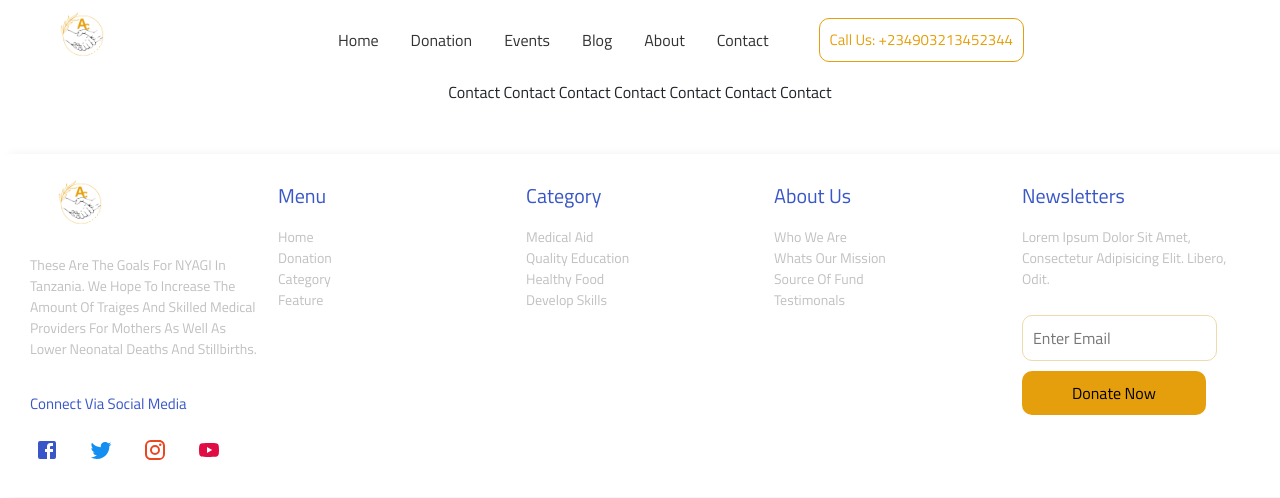
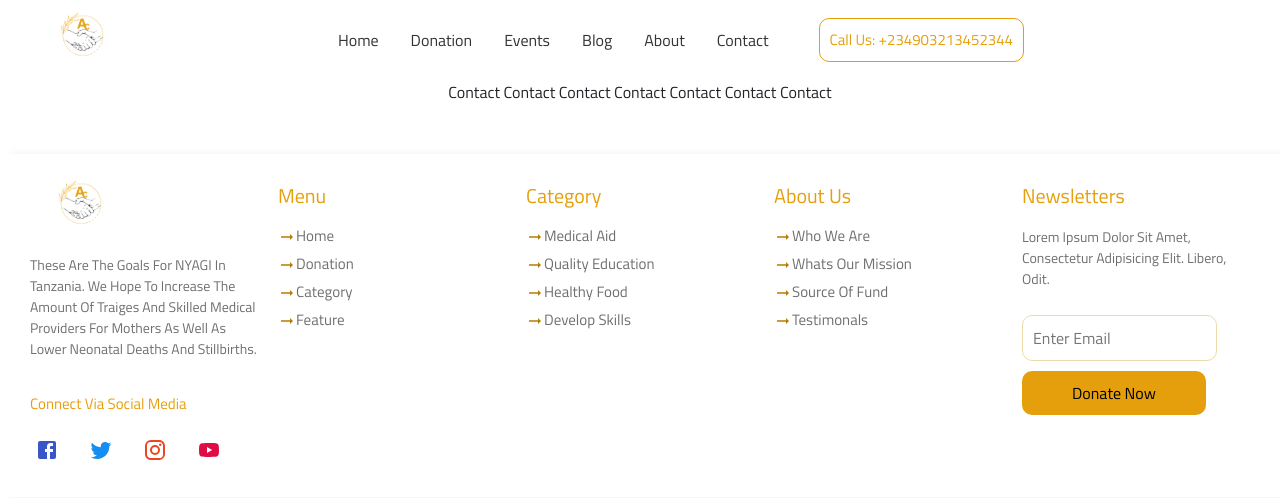
Before and after one commit to 12philip34/charity-website, a React (Create React App) app: page /contact in a window 1280 px wide. Shown: the top 498 px of the page. Built offline with nearby package versions, Linux system fonts and the light colour scheme.

Commit message:
Updated the navbar and footer

```diff
--- a/public/index.html
+++ b/public/index.html
@@ -2,7 +2,7 @@
 <html lang="en">
   <head>
     <meta charset="utf-8" />
-    <link rel="icon" href="%PUBLIC_URL%/favicon.ico" />
+    <link rel="icon" type="icon" href="./logo.png" />
     <meta name="viewport" content="width=device-width, initial-scale=1" />
     <meta name="theme-color" content="#000000" />
     <meta
@@ -10,35 +10,12 @@
       content="Web site created using create-react-app"
     />
     <link rel="apple-touch-icon" href="%PUBLIC_URL%/logo192.png" />
-    <!--
-      manifest.json provides metadata used when your web app is installed on a
-      user's mobile device or desktop. See https://developers.google.com/web/fundamentals/web-app-manifest/
-    -->
     <link rel="manifest" href="%PUBLIC_URL%/manifest.json" />
-    <!--
-      Notice the use of %PUBLIC_URL% in the tags above.
-      It will be replaced with the URL of the `public` folder during the build.
-      Only files inside the `public` folder can be referenced from the HTML.
-
-      Unlike "/favicon.ico" or "favicon.ico", "%PUBLIC_URL%/favicon.ico" will
-      work correctly both with client-side routing and a non-root public URL.
-      Learn how to configure a non-root public URL by running `npm run build`.
-    -->
-    <title>React App</title>
+    <title>CharityHeal</title>
   </head>
   <body>
     <noscript>You need to enable JavaScript to run this app.</noscript>
     <div id="root"></div>
-    <!--
-      This HTML file is a template.
-      If you open it directly in the browser, you will see an empty page.
-
-      You can add webfonts, meta tags, or analytics to this file.
-      The build step will place the bundled scripts into the <body> tag.
-
-      To begin the development, run `npm start` or `yarn start`.
-      To create a production bundle, use `npm run build` or `yarn build`.
-    -->
   </body>
   <link href="https://cdn.jsdelivr.net/npm/bootstrap@5.0.2/dist/css/bootstrap.min.css" rel="stylesheet" integrity="sha384-EVSTQN3/azprG1Anm3QDgpJLIm9Nao0Yz1ztcQTwFspd3yD65VohhpuuCOmLASjC" crossorigin="anonymous">
   <script src="https://cdn.jsdelivr.net/npm/bootstrap@5.0.2/dist/js/bootstrap.bundle.min.js" integrity="sha384-MrcW6ZMFYlzcLA8Nl+NtUVF0sA7MsXsP1UyJoMp4YLEuNSfAP+JcXn/tWtIaxVXM" crossorigin="anonymous"></script>
--- a/src/Components/Footer/index.jsx
+++ b/src/Components/Footer/index.jsx
@@ -5,7 +5,7 @@ import TwitterIcon from '@mui/icons-material/Twitter';
 import InstagramIcon from '@mui/icons-material/Instagram';
 import YouTubeIcon from '@mui/icons-material/YouTube';
 import logo from'../../Images/A-removebg-preview.png'
-
+import ArrowRightAltIcon from '@mui/icons-material/ArrowRightAlt';
 
 const Footer = () => {
     const FaceBook ={
@@ -19,6 +19,11 @@ const Footer = () => {
     }
     const Youtube ={
         color: '#e00c44'
+    }
+
+    const FooterArrow ={
+        color: '#b67c05',
+        fontSize: '18px'
     }
 
     return (
@@ -47,28 +52,28 @@ const Footer = () => {
                  data-aos-offset="200"
                  data-aos-easing="ease-in-sine" className={style.columnTwo}>
                 <h2>menu</h2>
-                <a href='/'>home</a>
-                <a href='/donation'>donation</a>
-                <a href='/blog'>category</a>
-                <a href='/event'>feature</a>
+                <h6><ArrowRightAltIcon style={FooterArrow} /><a href='/'>home</a></h6>
+                <h6><ArrowRightAltIcon style={FooterArrow} /><a href='/donation'>donation</a></h6>
+                <h6><ArrowRightAltIcon style={FooterArrow} /><a href='/blog'>category</a></h6>
+                <h6><ArrowRightAltIcon style={FooterArrow} /><a href='/event'>feature</a></h6>
             </div>
             <div data-aos="fade-right"
                  data-aos-offset="300"
                  data-aos-easing="ease-in-sine" className={style.columnThree}>
                 <h2>category</h2>
-                <a href='#'>medical aid</a>
-                <a href='#'>quality education</a>
-                <a href='#'>healthy food</a>
-                <a href='#'>develop skills</a>
+                <h6><ArrowRightAltIcon style={FooterArrow} /><a href='#'>medical aid</a></h6>
+                <h6><ArrowRightAltIcon style={FooterArrow} /><a href='#'>quality education</a></h6>
+               <h6> <ArrowRightAltIcon style={FooterArrow} /><a href='#'>healthy food</a></h6>
+               <h6> <ArrowRightAltIcon style={FooterArrow} /><a href='#'>develop skills</a></h6>
             </div>
             <div data-aos="fade-right"
                  data-aos-offset="200"
                  data-aos-easing="ease-in-sine" className={style.columnFour}>
                 <h2>about us</h2>
-                <a href='#'>who we are</a>
-                <a href='#'>whats our mission</a>
-                <a href='#'>source of fund</a>
-                <a href='#'>testimonals</a>
+                <h6><ArrowRightAltIcon style={FooterArrow} /><a href='#'>who we are</a></h6>
+                <h6><ArrowRightAltIcon style={FooterArrow} /><a href='#'>whats our mission</a></h6>
+               <h6> <ArrowRightAltIcon style={FooterArrow} /><a href='#'>source of fund</a></h6>
+               <h6> <ArrowRightAltIcon style={FooterArrow} /><a href='#'>testimonals</a></h6>
             </div>
             <div data-aos="fade-right"
                  data-aos-offset="100"
--- a/src/Components/Footer/style.module.css
+++ b/src/Components/Footer/style.module.css
@@ -48,6 +48,7 @@
 .columnOne h5{
     font-size: 15px;
     margin: 20px 0;
+    color: var(--secondaryColor);
 }
 
 .columnOne span{
@@ -76,7 +77,7 @@
 .columnOne p,
 .columnFive p
 {
-    color: rgba(169, 169, 169, 0.73);
+    color: rgba(0, 0, 0, 0.57);
     font-size: 14px;
     transition: 0.5s;
 }
@@ -86,8 +87,8 @@
 .columnThree a,
 .columnFour a
 {
-    color: rgba(169, 169, 169, 0.73);
-    font-size: 14px;
+    color: rgba(0, 0, 0, 0.57);
+    font-size: 15px;
     transition: 0.5s;
     text-decoration: none;
 }
@@ -99,6 +100,7 @@
 .columnFive h2 {
     font-size: 20px;
     padding-bottom: 10px;
+    color: var(--secondaryColor);
 }
 
 .columnFive input{
@@ -134,9 +136,6 @@
     }
 
     .columnOne p,
-    .columnTwo p,
-    .columnThree p,
-    .columnFour p,
     .columnFive p
     {
         color: whitesmoke;
@@ -150,5 +149,17 @@
     .footerBtn:hover{
         color: #7c5808;
     }
+    .columnTwo a,
+    .columnThree a,
+    .columnFour a
+    {
+     color: whitesmoke;
+    }
 
+    .columnTwo a:hover,
+    .columnThree a:hover,
+    .columnFour a:hover
+    {
+        color: #7c5808;
+    }
 }
--- a/src/Components/Navbar/index.jsx
+++ b/src/Components/Navbar/index.jsx
@@ -6,6 +6,12 @@ import AOS from 'aos';
 import 'aos/dist/aos.css';
 import Logo from '../../Images/A-removebg-preview.png'
 import { NavLink } from 'react-router-dom'
+import HomeIcon from '@mui/icons-material/Home';
+import VolunteerActivismIcon from '@mui/icons-material/VolunteerActivism';
+import EventRepeatIcon from '@mui/icons-material/EventRepeat';
+import BookIcon from '@mui/icons-material/Book';
+import GroupsIcon from '@mui/icons-material/Groups';
+import ContactPageIcon from '@mui/icons-material/ContactPage';
 
 const Navbar = () => {
     const navRef = useRef();
@@ -20,16 +26,16 @@ const Navbar = () => {
 
     return (
         <div>
-            <header>
+             <header>
                 <h3 data-aos="fade-right" data-aos-easing="linear"
                     data-aos-duration="1500"><img src={Logo} alt="Logo.image"/></h3>
                 <nav ref={navRef}>
-                    <NavLink to="/" exact onClick={showNavbar} activeClassName="linkUnderline active" id='links'>Home</NavLink>
-                    <NavLink to="/donation" onClick={showNavbar} activeClassName="linkUnderline active" id='links'>Donation</NavLink>
-                    <NavLink to="/event" onClick={showNavbar} activeClassName="linkUnderline active" id='links'>Events</NavLink>
-                    <NavLink to="/blog" onClick={showNavbar} activeClassName="linkUnderline active" id='links'>Blog</NavLink>
-                    <NavLink to="/about" onClick={showNavbar} activeClassName="linkUnderline active" id='links'>About</NavLink>
-                    <NavLink to="/contact" onClick={showNavbar} activeClassName="linkUnderline active" id='links'>Contact</NavLink>
+                    <NavLink to="/" exact onClick={showNavbar} className="linkUnderline active" id='links'><HomeIcon className='navIcon'/>Home</NavLink>
+                    <NavLink to="/donation" onClick={showNavbar} className="linkUnderline active" id='links'><VolunteerActivismIcon className='navIcon'/>Donation</NavLink>
+                    <NavLink to="/event" onClick={showNavbar} className="linkUnderline active" id='links'><EventRepeatIcon className='navIcon'/>Events</NavLink>
+                    <NavLink to="/blog" onClick={showNavbar} className="linkUnderline active" id='links'><BookIcon className='navIcon'/>Blog</NavLink>
+                    <NavLink to="/about" onClick={showNavbar} className="linkUnderline active" id='links'><GroupsIcon className='navIcon'/>About</NavLink>
+                    <NavLink to="/contact" onClick={showNavbar} className="linkUnderline active" id='links'><ContactPageIcon className='navIcon'/>Contact</NavLink>
                     <button
                         className="nav-btn nav-close-btn"
                         onClick={showNavbar}>
--- a/src/Components/Navbar/style.css
+++ b/src/Components/Navbar/style.css
@@ -12,7 +12,7 @@
 :root {
     --mainColor: #29335c;
     --mainColorLight: #5767aa;
-    --secondaryColor: #e69f0c;
+    --secondaryColor: rgba(0, 0, 0, 0.79);
     --textColor: #333;
     --transColor: #fff;
 }
@@ -42,11 +42,28 @@ header h3 img{
     width: 100px;
 }
 
+.navIcon{
+    visibility: hidden!important;
+    position: absolute;
+    top: -13px;
+    right: -13px;
+    background: #e7e5e5;
+    padding: 3px;
+    border-radius: 10px;
+}
+
+nav #links:hover .navIcon {
+visibility: visible!important;
+}
+
 nav #links {
     margin: 0 1rem;
     color: var(--textColor);
     text-decoration: none;
+    display: flex;
+    position: relative;
 }
+
 
 nav #links:hover {
     color: var(--secondaryColor);
@@ -182,4 +199,8 @@ nav {
         color: #ffffff;
         border: 1px solid #7c5808;
     }
+
+    .navIcon{
+        background: rgba(0, 0, 0, 0.64);
+    }
 }
--- a/src/Props/ImportantProps/style.module.css
+++ b/src/Props/ImportantProps/style.module.css
@@ -1,5 +1,5 @@
 :root {
-    --secondaryColor: #e69f0c;
+    --secondaryColor: #735a2c;
     --textColor: #333;
     --transColor: #fff;
 }
```
Also changed, not shown: public/logo.png.
